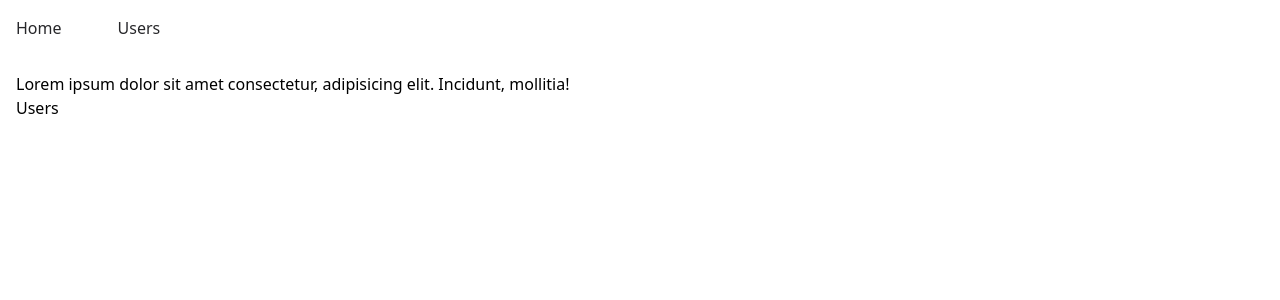
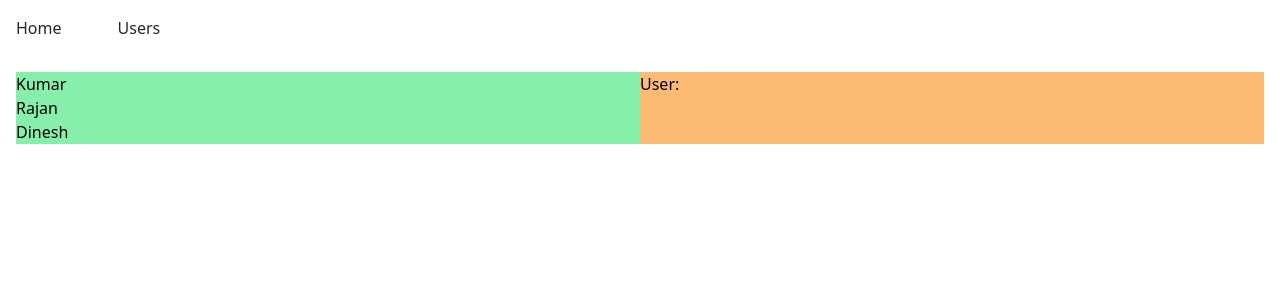
Before and after one commit to Gaulepal/react-mosh-nested-routing, a React (Vite) app: page / in a window 1280 px wide. Shown: the top 300 px of the page. Built offline with nearby package versions, Linux system fonts and the light colour scheme.

Commit message:
add nested router to theusers

```diff
--- a/src/routing/HomePage.tsx
+++ b/src/routing/HomePage.tsx
@@ -1,11 +1,9 @@
+import UsersPage from './UsersPage';
+
 const HomePage = () => {
   return (
     <>
-      <p>
-        Lorem ipsum dolor sit amet consectetur, adipisicing elit. Incidunt,
-        mollitia!
-      </p>
-      <a href='/users'>Users</a>
+      <UsersPage />
     </>
   );
 };
--- a/src/routing/UserDetailPage.tsx
+++ b/src/routing/UserDetailPage.tsx
@@ -1,5 +1,10 @@
+import { useParams } from 'react-router-dom';
+
 const UserDetailPage = () => {
-  return <p>User</p>;
+  const params = useParams();
+  console.log('parama object::', params);
+
+  return <p>User: {params.id}</p>;
 };
 
 export default UserDetailPage;
--- a/src/routing/UserListPage.tsx
+++ b/src/routing/UserListPage.tsx
@@ -1,14 +1,17 @@
+import { Link } from 'react-router-dom';
+
+const users = [
+  { id: 1, name: 'Kumar' },
+  { id: 2, name: 'Rajan' },
+  { id: 3, name: 'Dinesh' },
+];
+
 const UserListPage = () => {
-  const users = [
-    { id: 1, name: 'Kumar' },
-    { id: 2, name: 'Rajan' },
-    { id: 3, name: 'Dinesh' },
-  ];
   return (
     <ul className='list-group'>
       {users.map((user) => (
         <li className='list-group-item' key={user.id}>
-          <a href='#'>{user.name}</a>
+          <Link to={`/users/${user.id}`}>{user.name}</Link>
         </li>
       ))}
     </ul>
--- /dev/null
+++ b/src/routing/UsersPage.tsx
@@ -0,0 +1,17 @@
+import UserDetailPage from './UserDetailPage';
+import UserListPage from './UserListPage';
+
+const UsersPage = () => {
+  return (
+    <div className='bg-green-50 flex'>
+      <div className='w-1/2 bg-green-300'>
+        <UserListPage />
+      </div>
+      <div className='flex-1 bg-orange-300'>
+        <UserDetailPage />
+      </div>
+    </div>
+  );
+};
+
+export default UsersPage;
```
Also changed, not shown: src/routing/router.tsx (+11 -9 lines).
